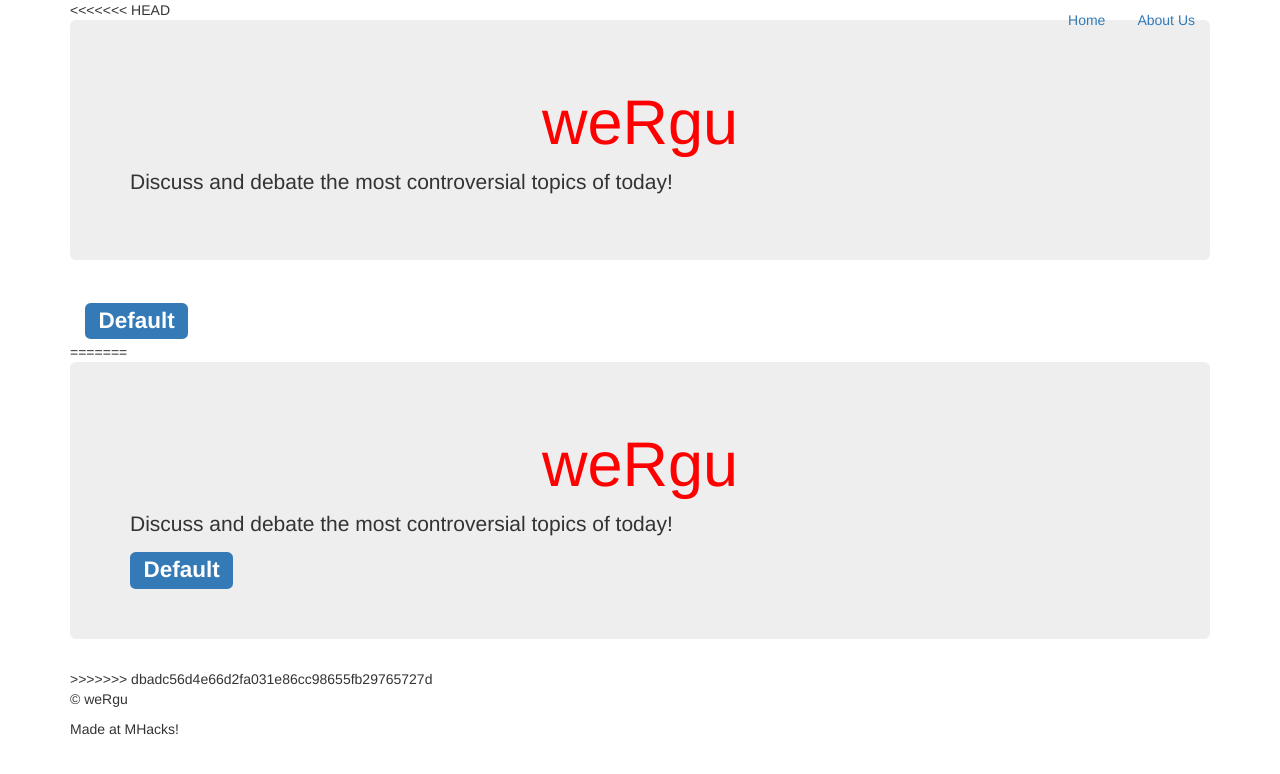
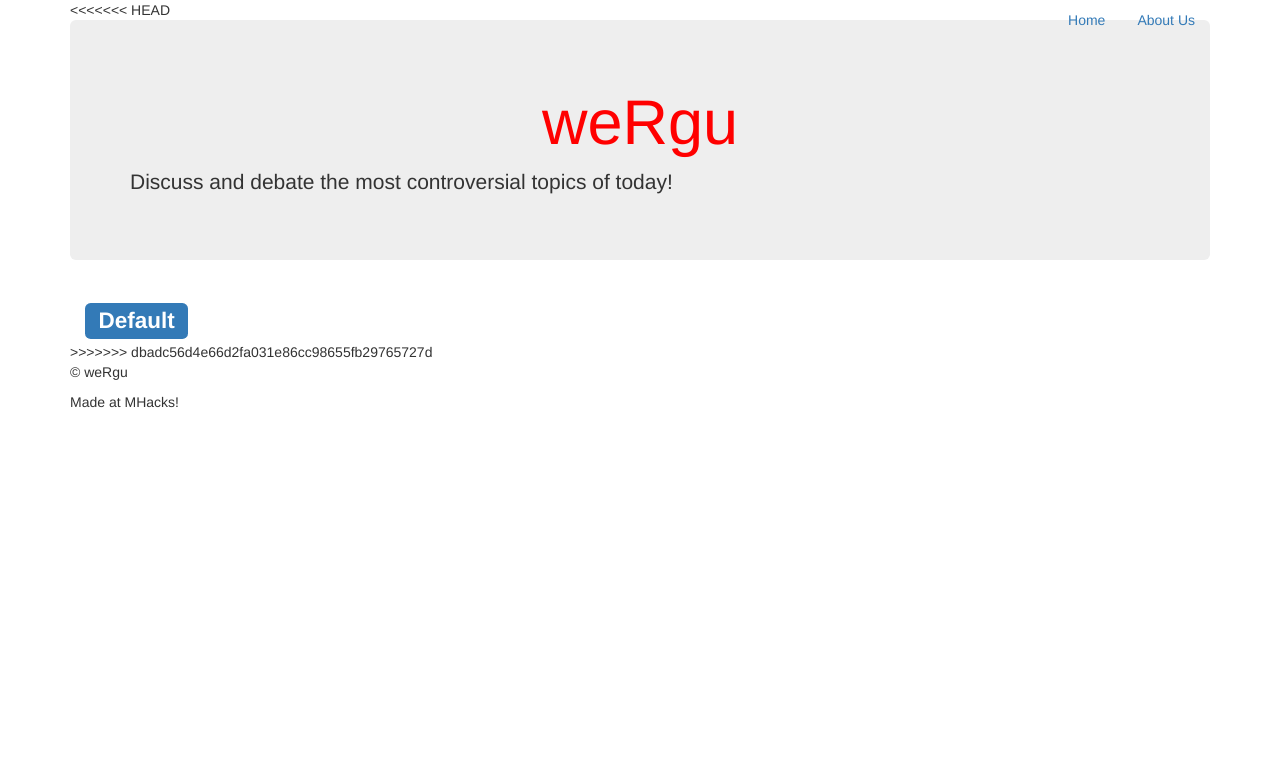
Before and after one commit to EthanWelsh/weRgu, a Flask app: page / in a window 1280 px wide. Shown: the top 774 px of the page. Run offline with Flask 2, Linux system fonts and the light colour scheme; parts of the project's set-up code (start-up, migrations or seed data) failed here and were passed over; some libraries are stand-ins or nearby versions.

Commit message:
Fixed merge conflict

```diff
--- a/wergu/templates/index.html
+++ b/wergu/templates/index.html
@@ -13,18 +13,6 @@
         <span class="label label-primary">Default</span>
     </h2>
 </div>
-=======
-     <head>
-          <link rel="stylesheet" type="text/css" href="../static/styles/format.css">
-     </head>
-     <div class="jumbotron">
-          <h1>weRgu</h1>
 
-          <p class="lead">Discuss and debate the most controversial topics of today!</p>
-
-          <h2>
-               <span class="label label-primary">Default</span>
-          </h2>
-     </div>
 >>>>>>> dbadc56d4e66d2fa031e86cc98655fb29765727d
 {% endblock %}
```
